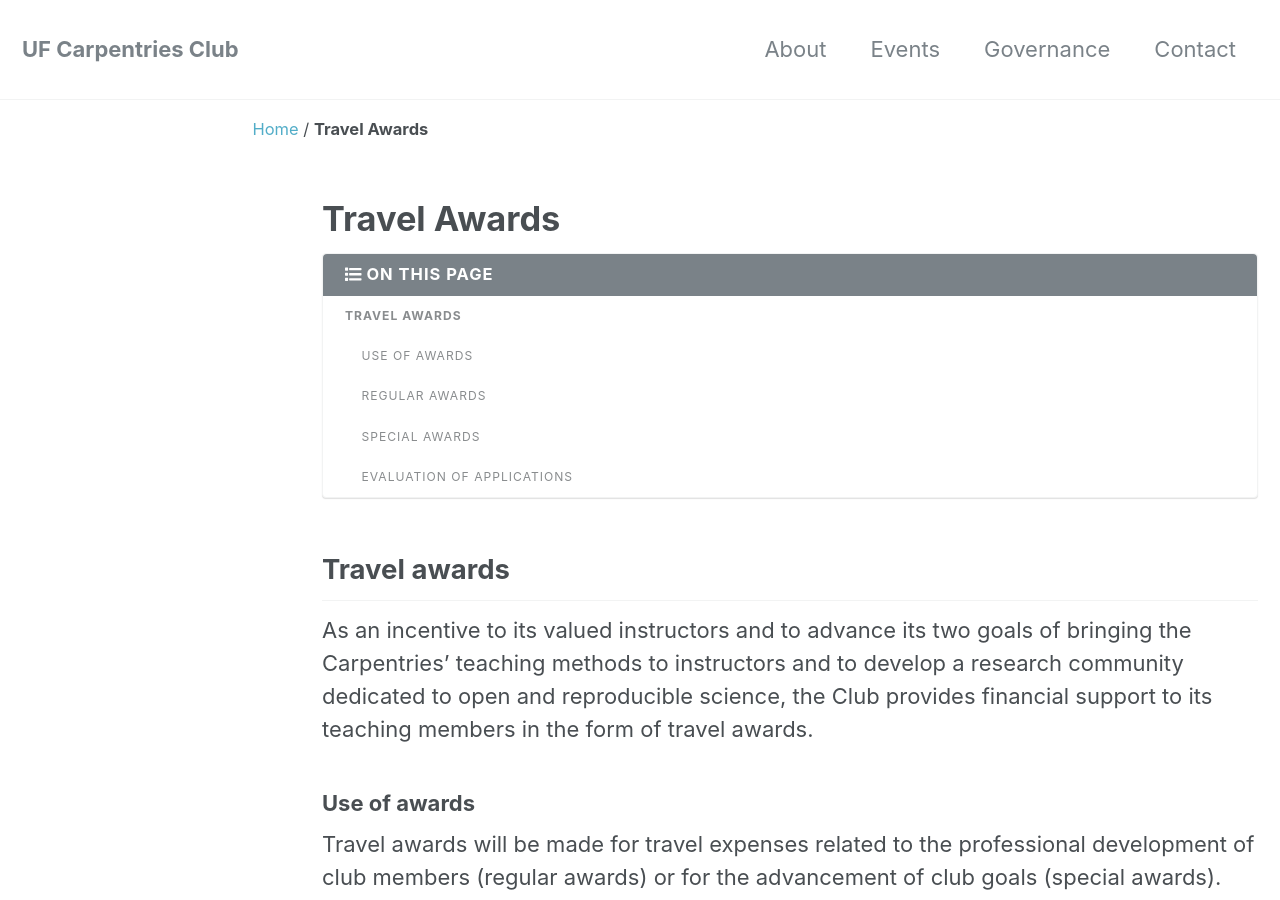
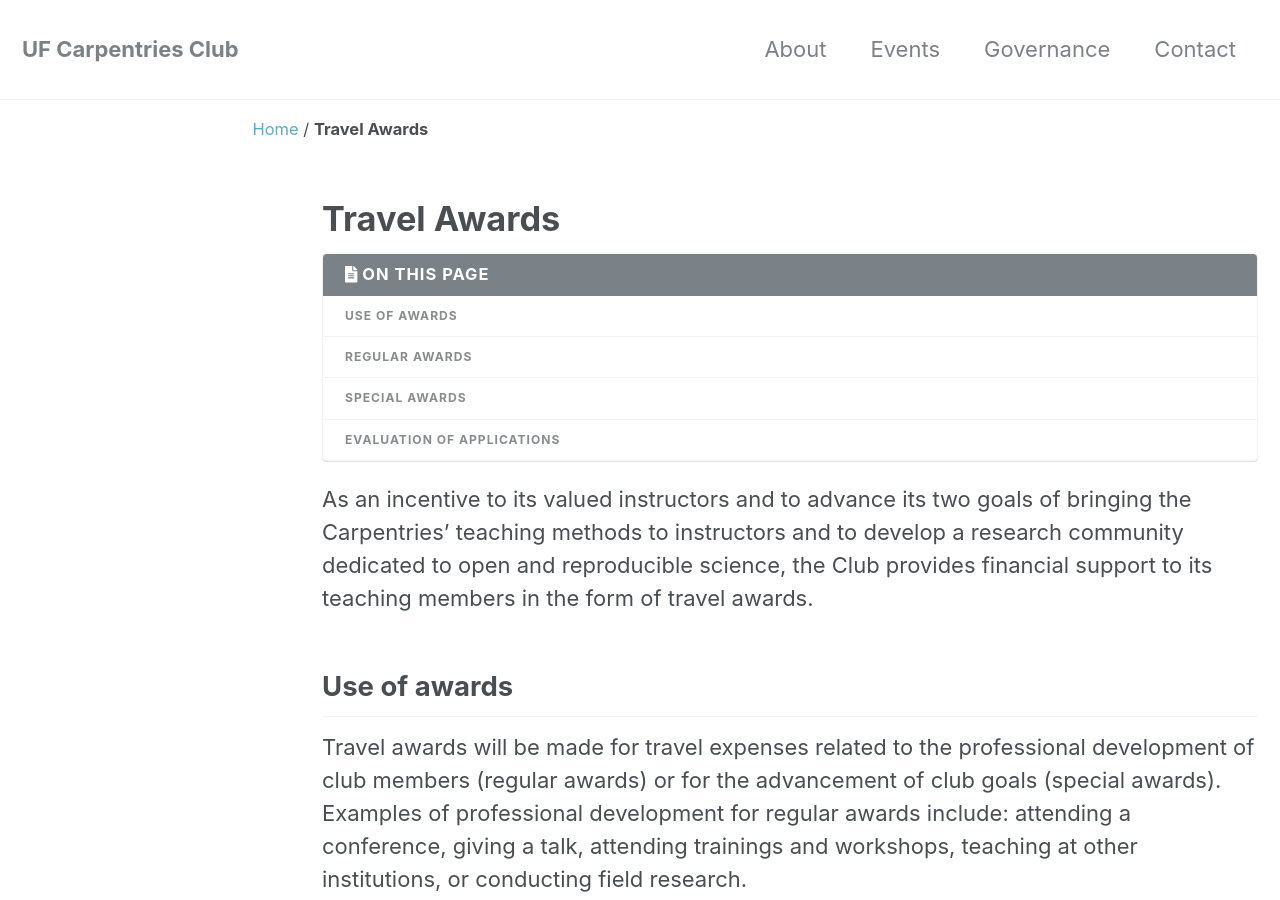
Before and after one commit to UF-Carpentry/website, a Jekyll site: the page built from _pages/awards.md, in a window 1280 px wide and 900 px high. Built offline with Jekyll 4.4.1, drawn with Linux system fonts in a browser that asks for light colours; nearby versions of some CDN libraries.

Commit message:
minor reformatting of pages

```diff
--- a/_pages/awards.md
+++ b/_pages/awards.md
@@ -4,15 +4,11 @@ permalink: /awards/
 title: Travel Awards
 classes: wide
 toc: true
-toc_label: "On this page"
-toc_icon: "list"
 ---
-
-## Travel awards
 
 As an incentive to its valued instructors and to advance its two goals of bringing the Carpentries’ teaching methods to instructors and to develop a research community dedicated to open and reproducible science, the Club provides financial support to its teaching members in the form of travel awards.
 
-### Use of awards
+## Use of awards
 
 Travel awards will be made for travel expenses related to the professional development of club members (regular awards) or for the advancement of club goals (special awards). Examples of  professional development for regular awards include: attending a conference, giving a talk, attending trainings and workshops, teaching at other institutions, or conducting field research.
 
@@ -24,15 +20,15 @@ The club can reimburse travel expenses for UF business travel under the followin
 
 The board reserves the option to offer more or less than the amount requested by the applicant.
 
-### Regular awards
+## Regular awards
 
 At least twice a year, normally the start of the Spring (for spring/summer travel) and Summer semesters (for fall/winter travel), the board will call for applications for travel awards. Everyone who has instructed at two or more club-organized events in the prior 2 years will be eligible to apply for an award. (This includes any Software Carpentry or Data Carpentry workshop at UF that occurred prior to the organization of the UF Carpentry Club.) Applicants may request either a $250 or a $500 award depending on their needs.
 
-### Special awards
+## Special awards
 
 The board may vote to make special awards available for specific events the board considers important to the club goals outlined in the charter. Special awards require the approval of at least ⅔ of the board. The board will identify who among the members of the UF community are eligible to respond to special award calls. The award amount will be determined by the board and applications will be solicited and evaluated as per regular awards with the exception that a statement of the applicant’s ability to meet the board’s goals will be ranked in place of the importance of the event to the applicant’s professional development (see below for more info on evaluation of applications).
 
-### Evaluation of applications
+## Evaluation of applications
 
 Before calling for applications, the board will select three members who will not be submitting applications to form an evaluation committee. Applications will be collected by the announced deadline and evaluated based on (in order):
 
```
Also changed, not shown: _pages/about.md (+1 -1 lines), _pages/charter.md (+0 -2 lines), _pages/governance.md (+0 -1 lines).
